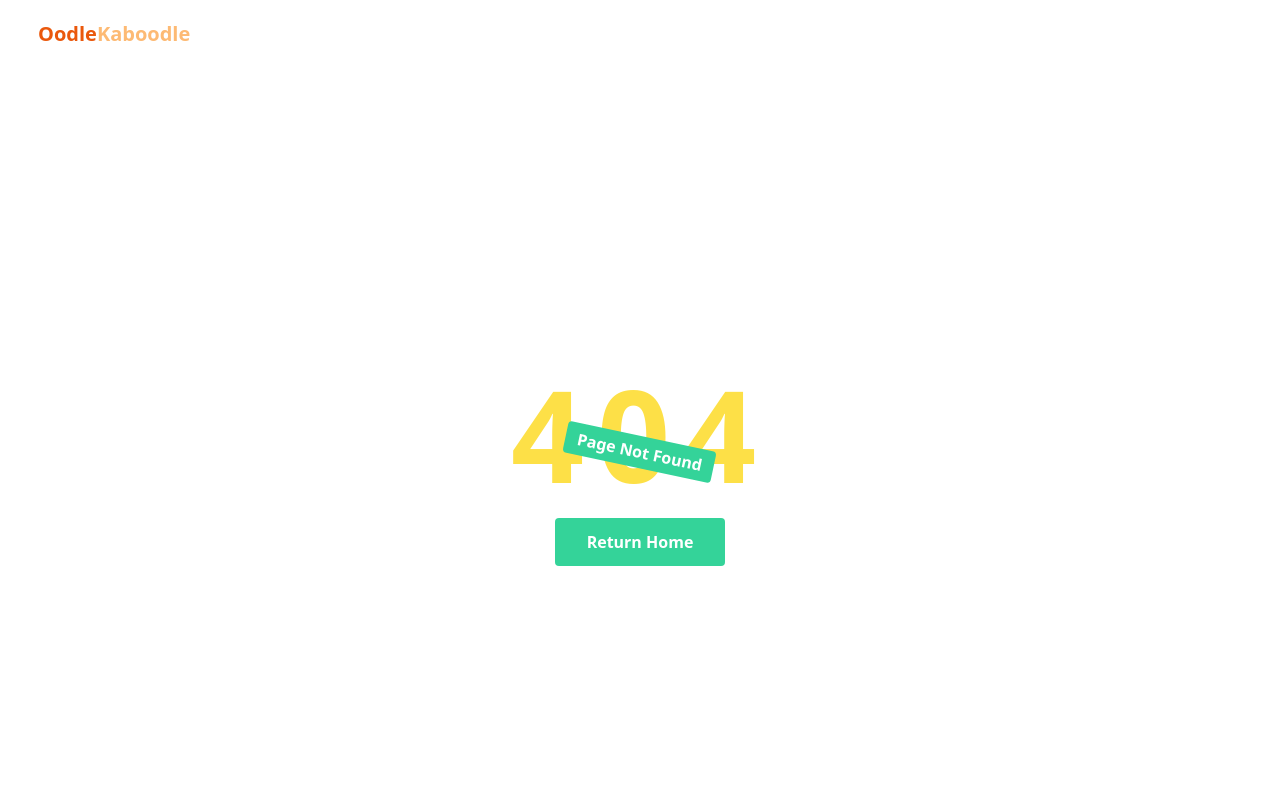
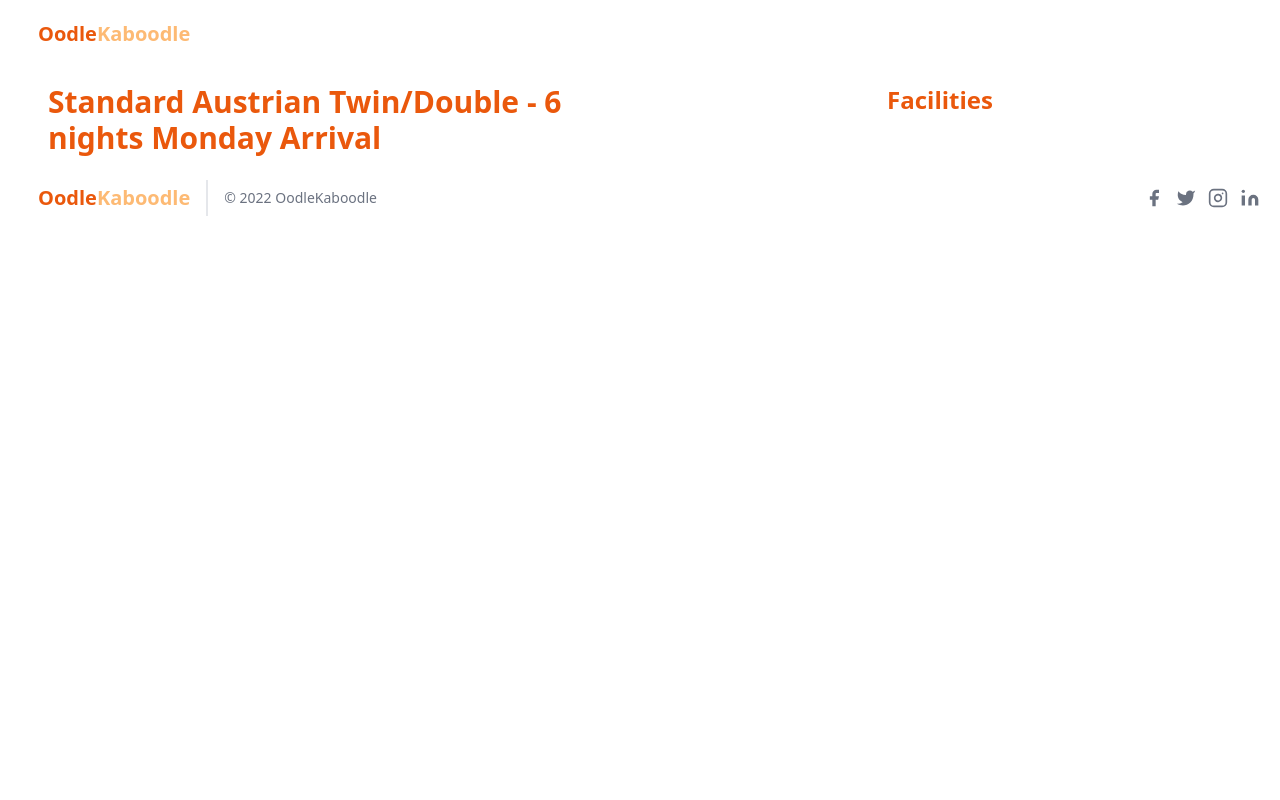
Before and after one commit to MikeBlakeway/oodle-kaboodle, a React (Create React App) app: page /hotels/100/rooms/1016 in a window 1280 px wide. Before the commit this address had no page. Shown: the top 800 px of the page. Built offline with nearby package versions, Linux system fonts and the light colour scheme.

Commit message:
add singleRoom page and correct findbyId

```diff
--- a/src/App.js
+++ b/src/App.js
@@ -1,7 +1,7 @@
 import * as React from 'react'
 import {Routes, Route} from 'react-router-dom'
 import {Layout} from './layout'
-import {Landing, SingleHotel, NotFound} from './pages'
+import {Landing, SingleHotel, NotFound, SingleRoom} from './pages'
 
 export const App = () => (
 	/**
@@ -12,6 +12,8 @@ export const App = () => (
 		<Route path='/' element={<Layout />}>
 			<Route index element={<Landing />} />
 			<Route exact path='/hotels/:id' element={<SingleHotel />} />
+			<Route exact path='/hotels/:id/rooms/:roomId' element={<SingleRoom />} />
+
 			<Route path='*' element={<NotFound />} />
 		</Route>
 	</Routes>
--- a/src/features/RoomsListing.jsx
+++ b/src/features/RoomsListing.jsx
@@ -1,11 +1,12 @@
 import React from 'react'
+import {Link} from 'react-router-dom'
 
 const RoomsListing = ({rooms}) => {
 	return (
 		<>
 			<div className='grid grid-cols-2 gap-6'>
 				{rooms.map(({id, max_occupancy, min_occupancy, number_of_nights, name}) => (
-					<div className='px-6 py-4'>
+					<Link key={id} to={`rooms/${id}`} className='px-6 py-4'>
 						<div className='font-bold text-xl text-orange-400 my-4'>{name}</div>
 						<p className='text-slate-500 text-base'>
 							Min Occupancy:
@@ -25,10 +26,9 @@ const RoomsListing = ({rooms}) => {
 								{number_of_nights} days
 							</span>
 						</p>
-					</div>
+					</Link>
 				))}
 			</div>
-			{/* <SingleRoom room={rooms} /> */}
 		</>
 	)
 }
--- a/src/pages/SingleHotel.jsx
+++ b/src/pages/SingleHotel.jsx
@@ -7,7 +7,8 @@ import RoomsListing from '../features/RoomsListing'
 export const SingleHotel = () => {
 	const {id} = useParams()
 
-	const hotelById = hotels.accommodations.find(hotels => (hotels.id = id))
+	const hotelById = hotels.accommodations.find(hotels => hotels.id === +id)
+	console.log(hotelById)
 
 	return (
 		<section className='px-12'>
--- /dev/null
+++ b/src/pages/SingleRoom.jsx
@@ -0,0 +1,37 @@
+import React from 'react'
+import {useParams} from 'react-router-dom'
+import {Image} from '../layout'
+import hotels from '../data/accommodation.json'
+import availability from '../data/accommodation_availability.json'
+
+export const SingleRoom = () => {
+	const {id, roomId} = useParams()
+	const hotelById = hotels.accommodations.find(hotels => hotels.id === +id)
+	const thisRoom = hotelById.rooms.find(room => room.id === +roomId)
+	const roomAvailability = availability.rooms.find(room => room.id === +roomId)
+	console.log(thisRoom)
+
+	return (
+		<section className='px-12'>
+			<div className='container mx-auto grid grid-cols-2 gap-4 place-items-center'>
+				<h2 className='text-orange-600 text-3xl font-bold mt-4'>
+					<p>{thisRoom.name}</p>
+				</h2>
+
+				<div className='pt-4 py-6'>
+					<p className='text-orange-600 text-2xl font-bold mb-4'>Facilities</p>
+					{thisRoom.facilities?.map(tag => (
+						<span
+							key={tag.id}
+							className='inline-block bg-orange-100 rounded-full px-3 py-1 text-xs font-semibold text-orange-500 mr-2 mb-2'
+						>
+							{tag.label}
+						</span>
+					))}
+				</div>
+			</div>
+		</section>
+	)
+}
+
+export default SingleRoom
--- a/src/pages/index.js
+++ b/src/pages/index.js
@@ -1,3 +1,4 @@
 export {Landing} from './Landing'
 export {SingleHotel} from './SingleHotel'
+export {SingleRoom} from './SingleRoom'
 export {NotFound} from './NotFound'
```
